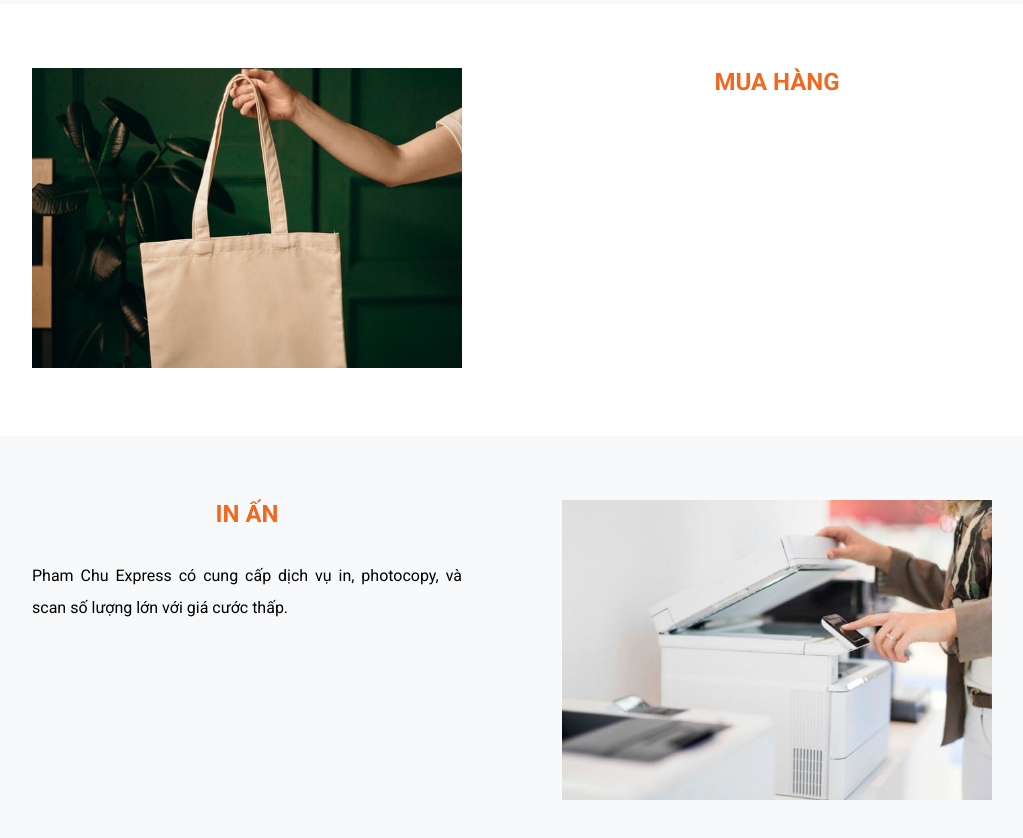
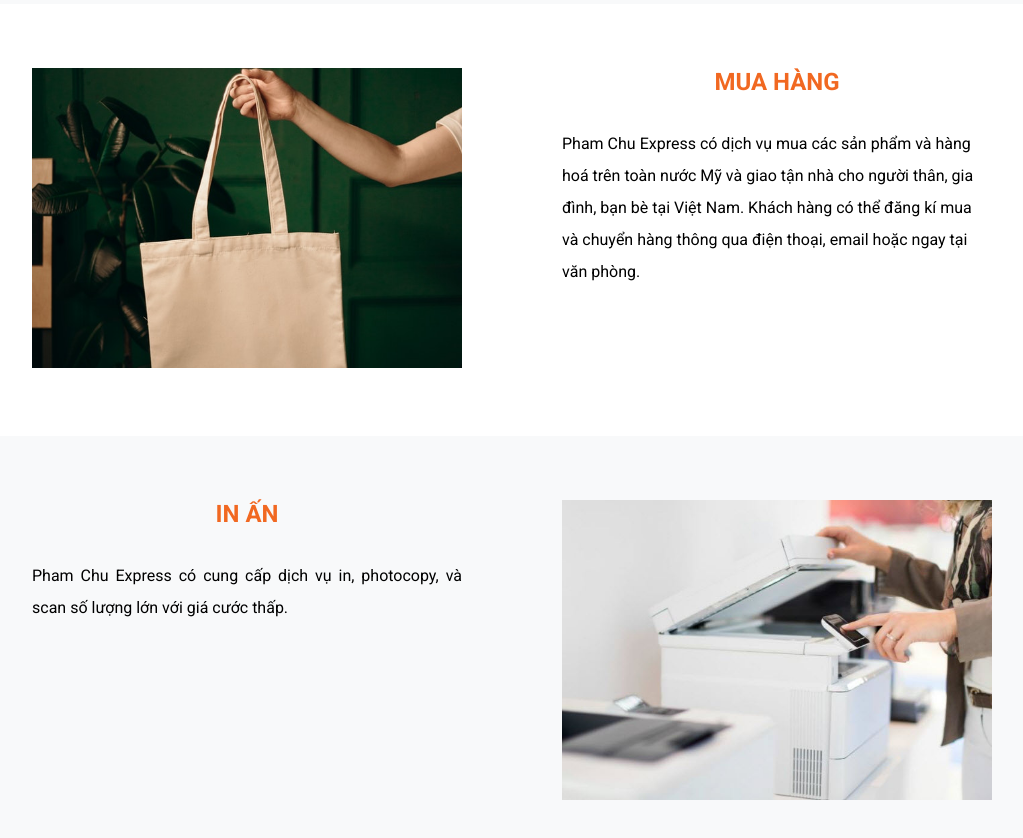
Before and after one commit to huyhoangk21/client-express-nextjs, a Next.js app: page /service in a window 1280 px wide. Shown: the part 920-1758 px from the top of the page, without its empty margins (128-1151 px from the left). Built offline with nearby package versions, Linux system fonts and the light colour scheme; some icons are missing.

Commit message:
add content to service page

```diff
--- a/pages/service.js
+++ b/pages/service.js
@@ -60,7 +60,12 @@ export default function Service() {
           </ServiceContent.Col>
           <ServiceContent.Col>
             <SectionTitle>Mua hàng</SectionTitle>
-            <div className='content'></div>
+            <div className='content'>
+              Pham Chu Express có dịch vụ mua các sản phẩm và hàng hoá trên toàn
+              nước Mỹ và giao tận nhà cho người thân, gia đình, bạn bè tại Việt
+              Nam. Khách hàng có thể đăng kí mua và chuyển hàng thông qua điện
+              thoại, email hoặc ngay tại văn phòng.
+            </div>
           </ServiceContent.Col>
         </ServiceContent>
         <ServiceContent bg id='service4'>
```
